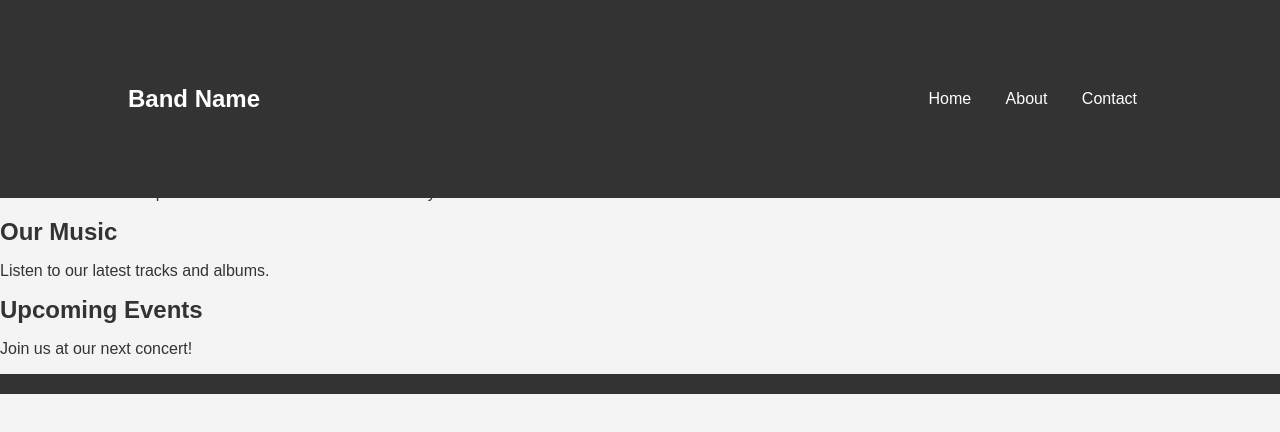
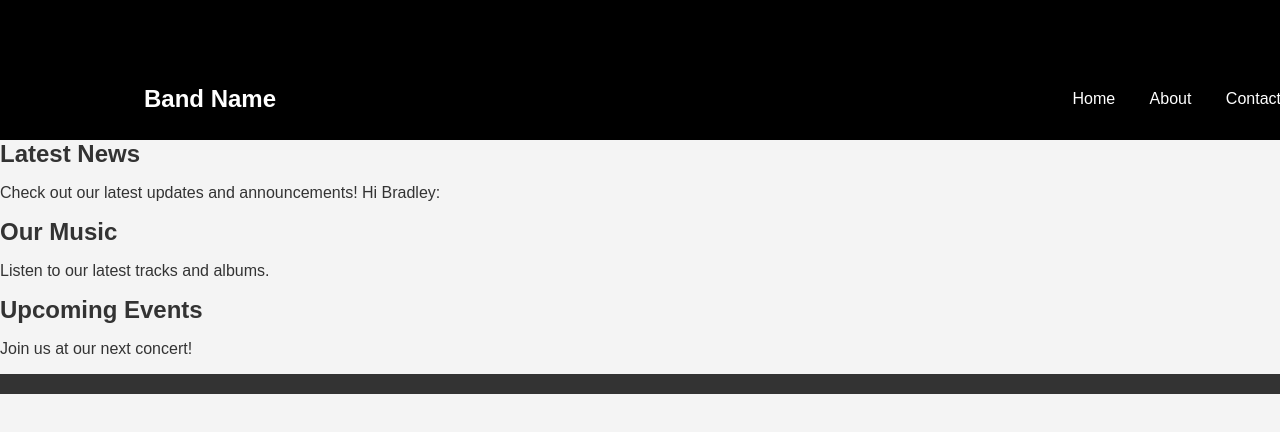
Before and after one commit to bradleydanley/band-website, a website: page src/pages/index.html in a window 1280 px wide. Drawn offline with Linux system fonts and the light colour scheme.

Commit message:
Top Bar adjustment

```diff
--- a/src/assets/css/styles.css
+++ b/src/assets/css/styles.css
@@ -60,11 +60,12 @@ h1, h2, h3 {
     background: #333;
 }
 .top-bar {
-    background: #333;
+    background: #000000;
     color: #fff;
     padding: 10px 0;
     position: fixed;
-    width: 100%;
+    width: 1440px; /* Changed from 100% to 1440px */
+    height: 120px; /* Added height */
     top: 0;
     z-index: 1000;
 }
```
